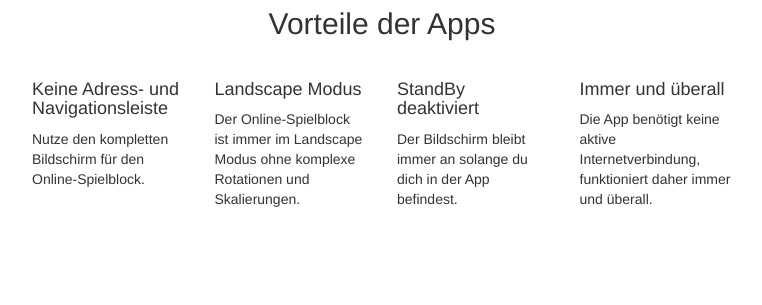
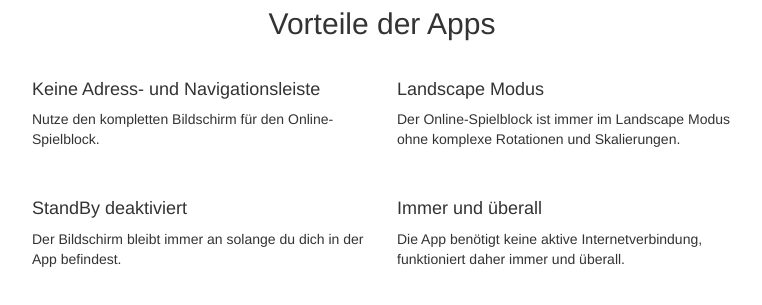
Before and after one commit to dscores/dscores, a website: page www/index.html in a window 1280 px wide. Shown: the part 1099-1404 px from the top of the page, without its empty margins (258-1020 px from the left). Before the commit the page ends 1368 px from the top, so only its background shows below. Drawn offline with nearby package versions, Linux system fonts and the light colour scheme; files whose address does not match are found by name.

Commit message:
Optimize layout of the app advantages

```diff
--- a/www/index.html
+++ b/www/index.html
@@ -62,19 +62,21 @@
 
   <h2 class="text-center">Vorteile der Apps</h2>
   <div class="row marketing">
-    <div class="col-md-3">
+    <div class="col-md-6">
       <h4>Keine Adress- und Navigationsleiste</h4>
       <p>Nutze den kompletten Bildschirm für den Online-Spielblock.</p>
     </div>
-    <div class="col-md-3">
+    <div class="col-md-6">
       <h4>Landscape Modus</h4>
       <p>Der Online-Spielblock ist immer im Landscape Modus ohne komplexe Rotationen und Skalierungen.</p>
     </div>
-    <div class="col-md-3">
+  </div>
+  <div class="row marketing">
+    <div class="col-md-6">
       <h4>StandBy deaktiviert</h4>
       <p>Der Bildschirm bleibt immer an solange du dich in der App befindest.</p>
     </div>
-    <div class="col-md-3">
+    <div class="col-md-6">
       <h4>Immer und überall</h4>
       <p>Die App benötigt keine aktive Internetverbindung, funktioniert daher immer und überall.</p>
     </div>
```
